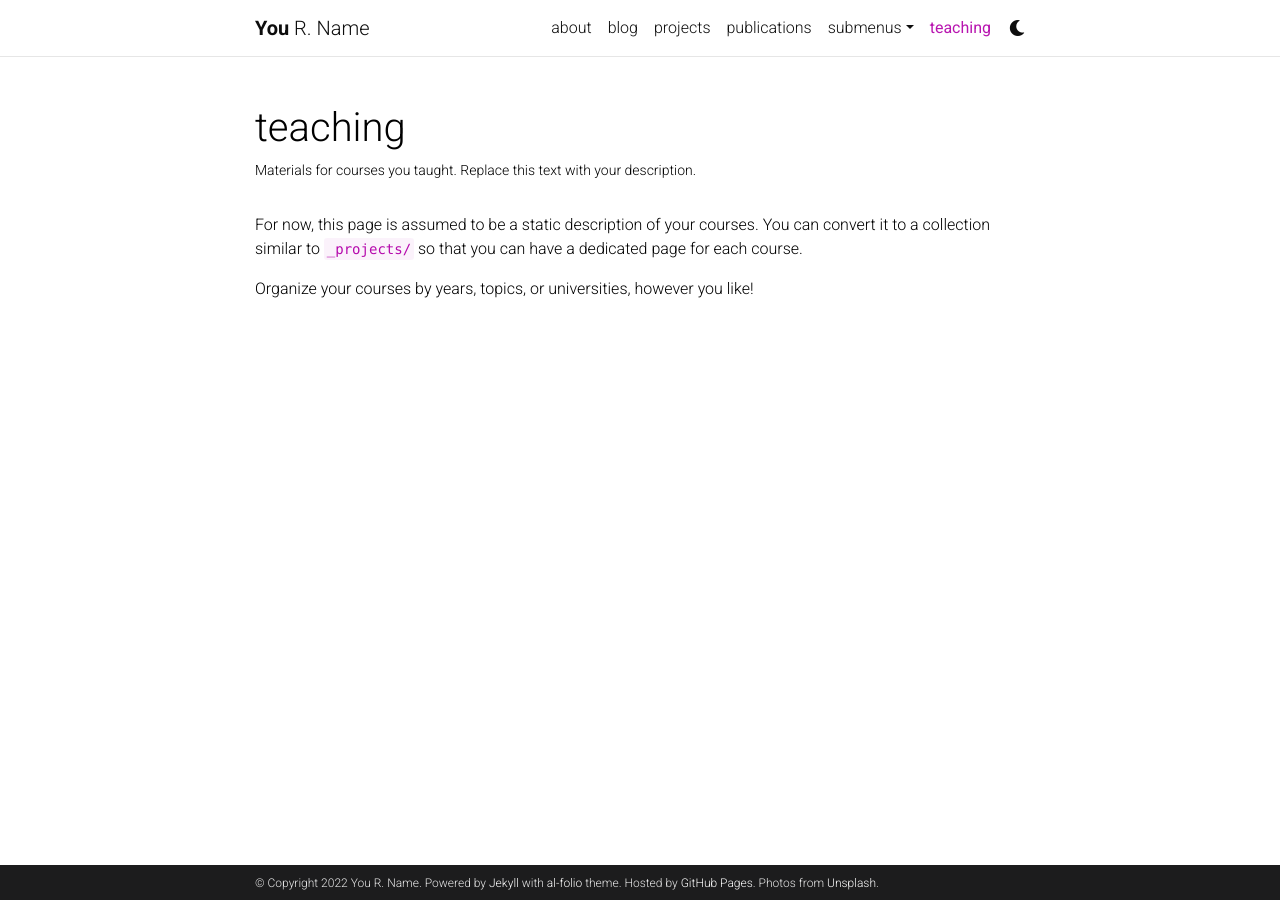
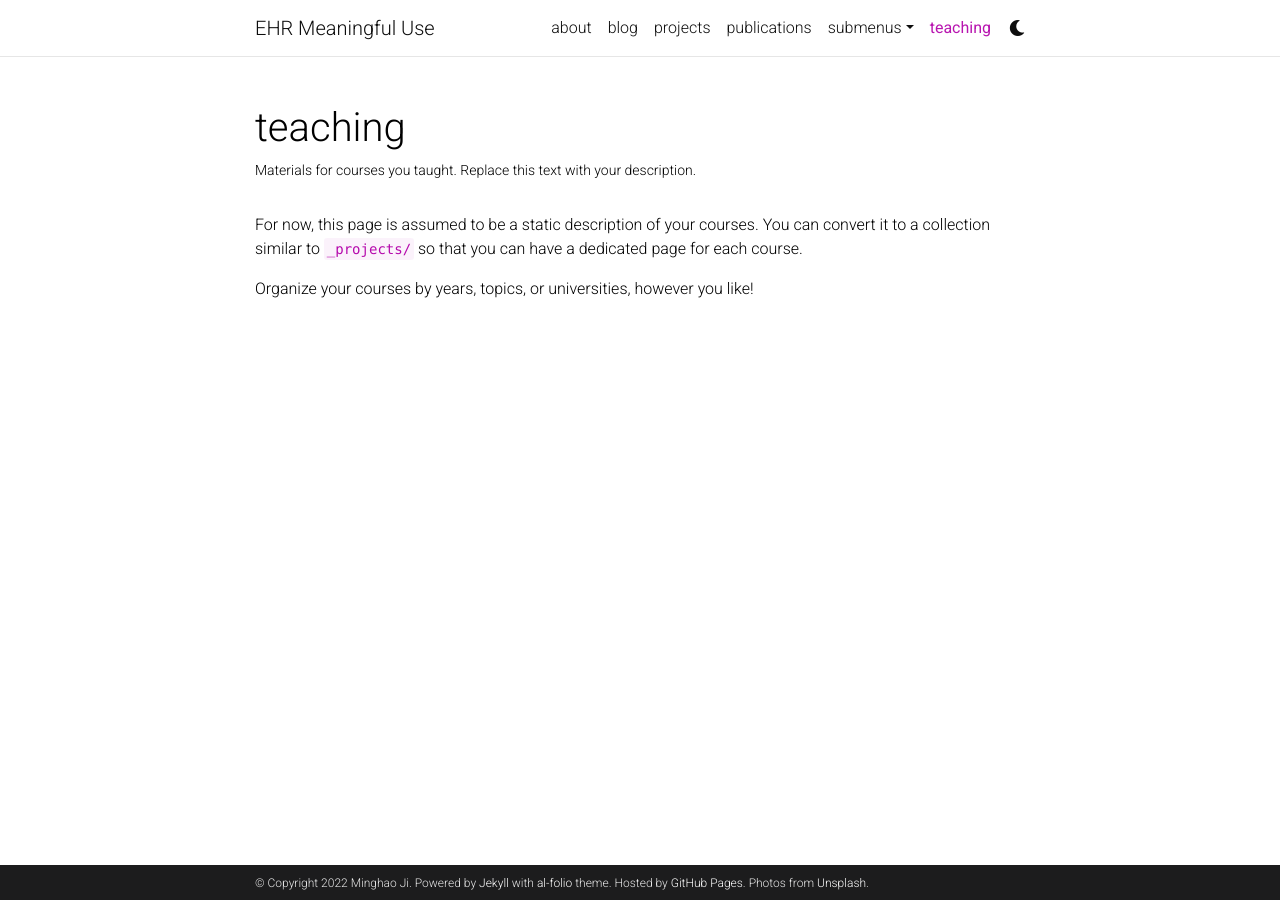
Before and after one commit to imajician/imajician.github.io, a Jekyll site: the page built from EHR/_pages/teaching.md, in a window 1280 px wide. Built offline with Jekyll 4.4.1, drawn with Linux system fonts in a browser that asks for light colours; comment, search, counter and statistics services are not loaded; a style sheet for code colours, icons or effects is not loaded.

Commit message:
jekyll update

```diff
--- a/EHR/_config.yml
+++ b/EHR/_config.yml
@@ -2,24 +2,23 @@
 # Site settings
 # -----------------------------------------------------------------------------
 
-title: blank # the website title (if blank, full name will be used instead)
-first_name: You
-middle_name: R.
-last_name: Name
-email: you@example.com
+title: EHR Meaningful Use # the website title (if blank, full name will be used instead)
+first_name: Minghao
+last_name: Ji
+email: m.ji5145@student.nu.edu
 description: > # the ">" symbol means to ignore newlines until "footer_text:"
-  A simple, whitespace theme for academics. Based on [*folio](https://github.com/bogoli/-folio) design.
+  HTM 522 EHR Meaningful Use Project
 footer_text: >
   Powered by <a href="https://jekyllrb.com/" target="_blank">Jekyll</a> with <a href="https://github.com/alshedivat/al-folio">al-folio</a> theme.
   Hosted by <a href="https://pages.github.com/" target="_blank">GitHub Pages</a>.
   Photos from <a href="https://unsplash.com" target="_blank">Unsplash</a>.
-keywords: jekyll, jekyll-theme, academic-website, portfolio-website  # add your own keywords or leave empty
+keywords: academic-website, portfolio-website  # add your own keywords or leave empty
 
 lang: en # the language of your site (for example: en, fr, cn, ru, etc.)
 icon: ⚛️  # the emoji used as the favicon (alternatively, provide image name in /assets/img/)
 
-url: https://alshedivat.github.io # the base hostname & protocol for your site
-baseurl: /al-folio # the subpath of your site, e.g. /blog/
+url: https://imajician.github.io # the base hostname & protocol for your site
+baseurl: /EHR # the subpath of your site, e.g. /blog/
 last_updated: false # set to true if you want to display last updated in the footer
 impressum_path:  # set to path to include impressum link in the footer, use the same path as permalink in a page, helps to conform with EU GDPR
 
--- /dev/null
+++ b/EHR/package.json
@@ -0,0 +1,5 @@
+{
+  "dependencies": {
+    "mermaid": "^8.14.0"
+  }
+}
```
Also changed, not shown: 1 other file.
